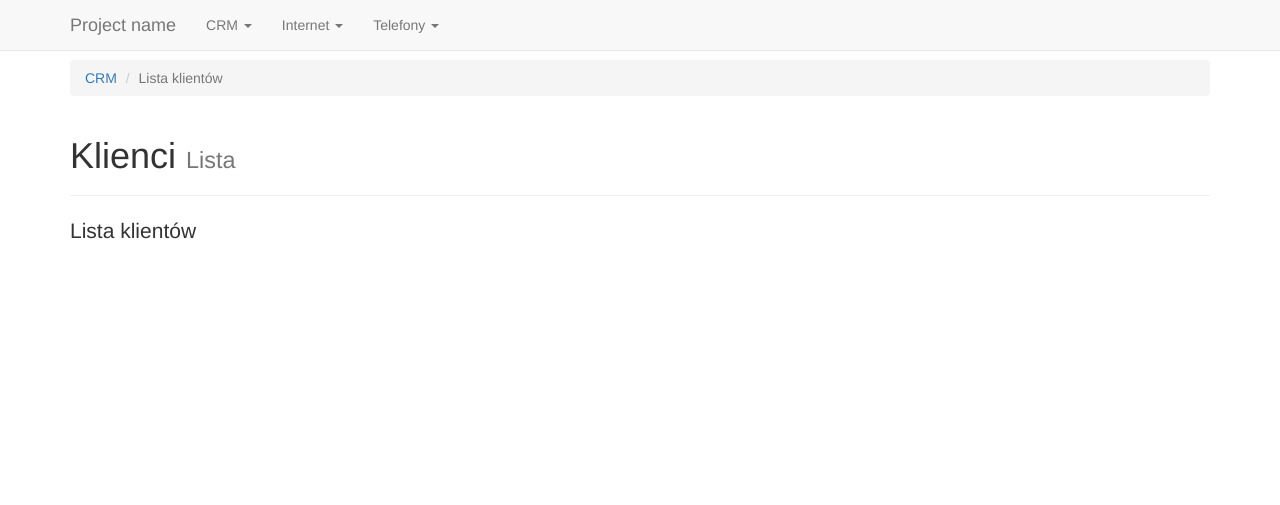
After one commit to n3st0r/impresario, a Django app: page /impresario/customer/ in a window 1280 px wide. The commit adds this page. Shown: the top 505 px of the page. Run offline with Django 3.2, Linux system fonts and the light colour scheme; data that the repository does not hold is empty; some libraries are stand-ins or nearby versions.

Commit message:
Added customer list view.

```diff
--- /dev/null
+++ b/impresario/templates/customers/list.html
@@ -0,0 +1,27 @@
+{% extends "base.html" %}
+
+{% block title %}{{ block.super }} - Impresario{% endblock %}
+
+{% block content %}
+
+<ol class="breadcrumb">
+  <li><a href="#">CRM</a></li>
+  <li class="active">Lista klientów</li>
+</ol>
+
+<div class="page-header">
+    <h1>Klienci <small>Lista</small></h1>
+</div>
+
+
+
+<p class="lead">Lista klientów</p>
+
+
+<ul>
+    {% for customer in object_list %}
+    <li><a href='{{ customer.get_absolute_url }}'>{{ customer.name }} </a></li>
+    {% endfor %}
+</ul>
+
+{% endblock %}
--- a/impresario/templates/menu.html
+++ b/impresario/templates/menu.html
@@ -25,7 +25,7 @@
                         <li><a href="/impresario/add">Dodaj kontakt</a></li>
                         <li role="separator" class="divider"></li>
                         <li class="dropdown-header">Klienci - firmy</li>
-                        <li><a href="#">Separated link</a></li>
+                        <li><a href="/impresario/customer">Lista klientów</a></li>
                     </ul>
                 </li>
 
--- a/impresario/urls.py
+++ b/impresario/urls.py
@@ -1,6 +1,6 @@
 # -*- coding: UTF-8 -*-
 from django.conf.urls import url
-from impresario.views import PersonList, PersonAdd, PersonEdit
+from impresario.views import PersonList, PersonAdd, PersonEdit, CustomerList
 
 
 app_name = 'impresario'
@@ -15,4 +15,6 @@ urlpatterns = [
     # example: /person/add
     url(r'^(?P<pk>\d+)/$', PersonEdit.as_view(), name='persons_edit'),
 
+    # example: /impresario/customer/
+    url(r'^customer/$', CustomerList.as_view(), name='customer_list'),
 ]
--- a/impresario/views.py
+++ b/impresario/views.py
@@ -1,6 +1,6 @@
 # -*- coding: UTF-8 -*-
 from django.views.generic import ListView, CreateView, UpdateView
-from impresario.models import Person
+from impresario.models import Person, Customer
 from impresario.forms import PersonCreateForm
 from django.core.urlresolvers import reverse
 
@@ -27,3 +27,9 @@ class PersonEdit(UpdateView):
 
     def get_success_url(self):
         return reverse('impresario:persons_list')
+
+
+class CustomerList(ListView):
+    queryset = Customer.objects.all()
+    model = Customer
+    template_name = 'customers/list.html'
```
